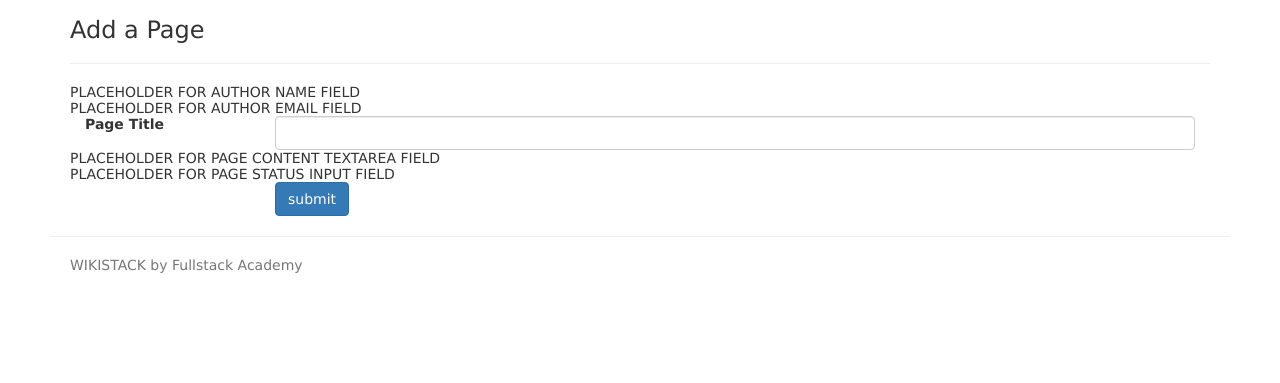
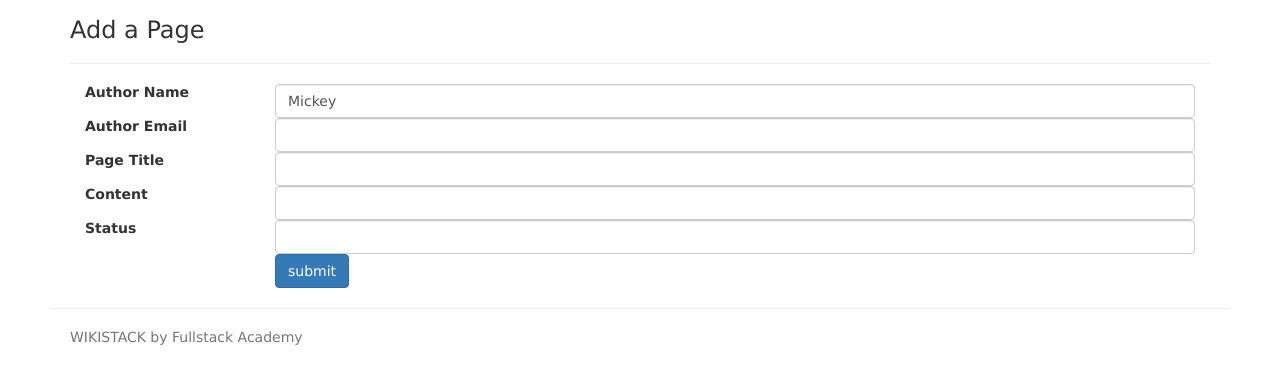
Before and after one commit to emessess/wikistack, a website: page views/addpage.html in a window 1280 px wide. Shown: the part 53-436 px from the top of the page. Drawn offline with nearby package versions, Linux system fonts and the light colour scheme; files that its build step writes are made by us from their sources.

Commit message:
form set up

```diff
--- a/views/addpage.html
+++ b/views/addpage.html
@@ -5,9 +5,19 @@
   <hr>
   <form method="POST" action="/wiki/">
 
-    <div>PLACEHOLDER FOR AUTHOR NAME FIELD</div>
+    <div class = "form-group">
+      <label for="name" class="col-sm-2 control-label">Author Name</label>
+      <div class="col-sm-10">
+        <input name="name" type="text" value="Mickey" class="form-control"/>
+      </div>
+    </div>
 
-    <div>PLACEHOLDER FOR AUTHOR EMAIL FIELD</div>
+    <div class = "form-group">
+      <label for="email" class="col-sm-2 control-label">Author Email</label>
+      <div class="col-sm-10">
+        <input name="email" type="text" class="form-control"/>
+      </div>
+    </div>
 
     <div class="form-group">
       <label for="title" class="col-sm-2 control-label">Page Title</label>
@@ -16,9 +26,20 @@
       </div>
     </div>
 
-    <div>PLACEHOLDER FOR PAGE CONTENT TEXTAREA FIELD</div>
 
-    <div>PLACEHOLDER FOR PAGE STATUS INPUT FIELD</div>
+    <div class = "form-group">
+      <label for="content" class="col-sm-2 control-label">Content</label>
+      <div class="col-sm-10">
+        <input name="content" type="textarea" class="form-control"/>
+      </div>
+    </div>
+
+    <div class = "form-group">
+      <label for="status" class="col-sm-2 control-label">Status</label>
+      <div class="col-sm-10">
+        <input name="status" type="text" class="form-control"/>
+      </div>
+    </div>
 
     <div class="col-sm-offset-2 col-sm-10">
       <button type="submit" class="btn btn-primary">submit</button>
```
Also changed, not shown: routes/wiki.js (+8 -1 lines).
